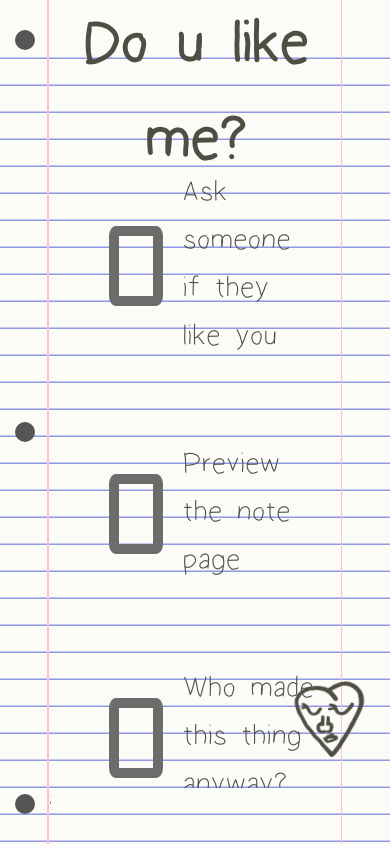
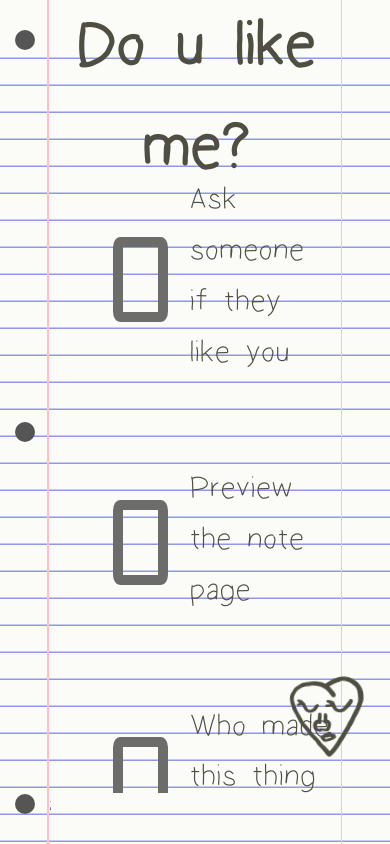
Before and after one commit to andregcab/do-you-like-me, a Next.js app: page / in a window 390 px wide. Built offline with nearby package versions, Linux system fonts and the light colour scheme.

Commit message:
setting global responsive font size

```diff
--- a/src/styles/global.scss
+++ b/src/styles/global.scss
@@ -1,6 +1,11 @@
 @font-face {
   font-family: 'Handwriting';
   src: url('../asset/Handwriting/Handwriting.ttf');
+}
+
+:root {
+  // https://jameshfisher.com/2024/03/12/a-formula-for-responsive-font-size/
+  font-size: calc(1rem + 0.25vw);
 }
 
 html,
```
